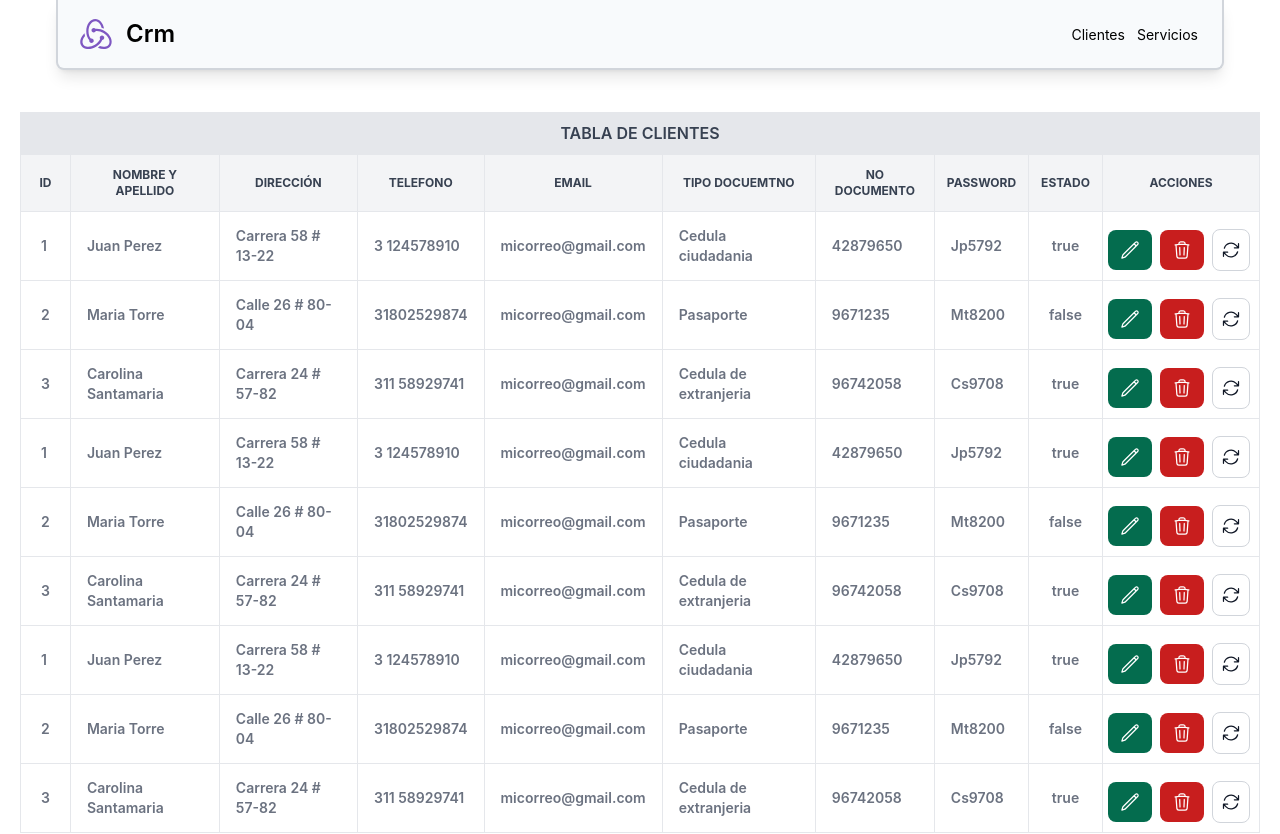
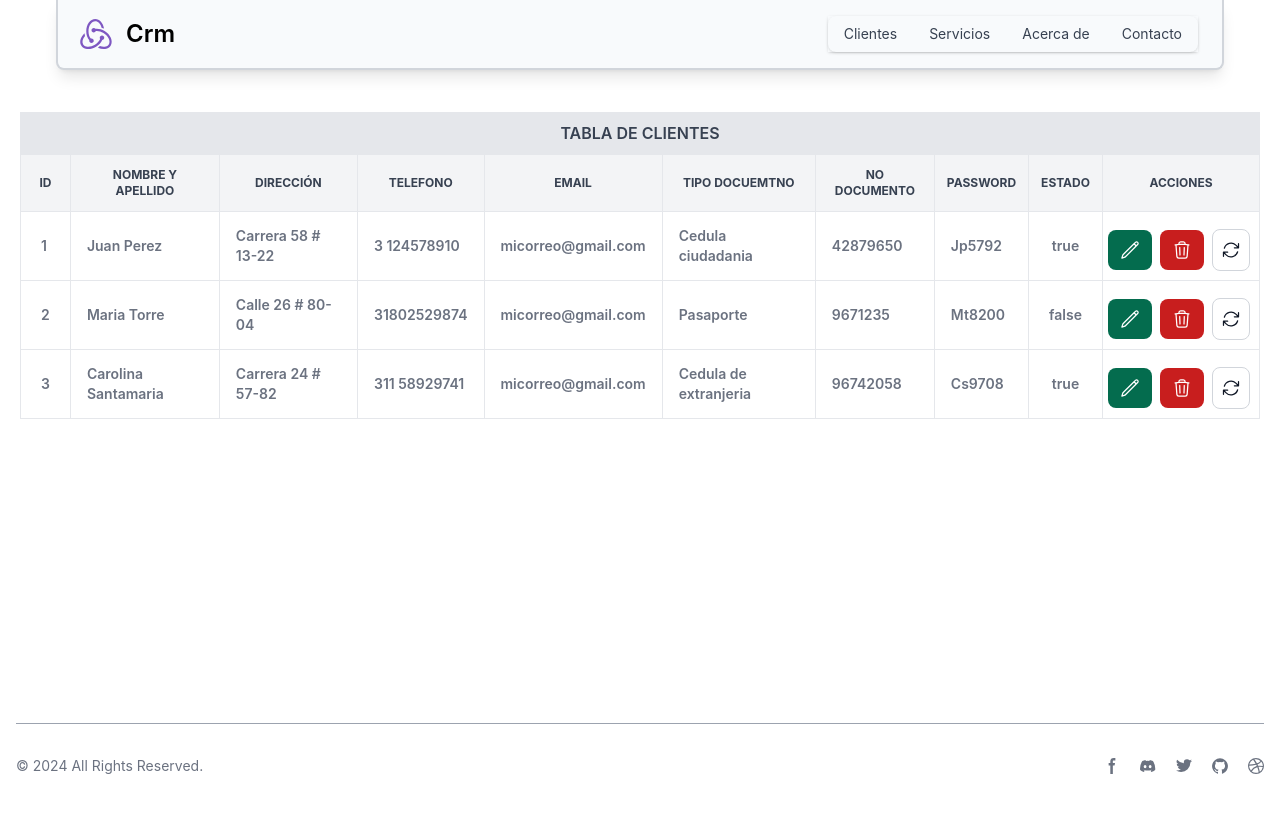
Before and after one commit to mandresblac/proyectoCrm, an Angular app: page /dashboard in a window 1280 px wide. Shown: the top 834 px of the page. After the commit the page ends 800 px from the top, so only its background shows below. Built offline with nearby package versions, Linux system fonts and the light colour scheme.

Commit message:
commit 21

```diff
--- a/src/app/pages/dashboard/dashboard.component.css
+++ b/src/app/pages/dashboard/dashboard.component.css
@@ -0,0 +1,4 @@
+.mostrarMenu {
+  transform: scaleX(20px);
+  transition: all 0.4;
+}
--- a/src/app/pages/dashboard/dashboard.component.html
+++ b/src/app/pages/dashboard/dashboard.component.html
@@ -11,24 +11,108 @@
       >
     </div>
 
-    <nav class="flex items-center justify-center gap-4 mr-6">
-      <ul class="flex gap-3">
-        <li>
+    <button
+      id="dropdownDefaultButton"
+      data-dropdown-toggle="dropdown"
+      class="bg-purple-700 hover:bg-purple-800 focus:ring-4 focus:outline-none focus:ring-blue-300 font-medium rounded-lg text-sm px-2 py-2 text-center inline-flex items-center dark:bg-purple-600 dark:hover:bg-purple-700 dark:focus:ring-blue-800 mr-6 sm:hidden"
+      type="button"
+    >
+      <svg
+        xmlns="http://www.w3.org/2000/svg"
+        fill="none"
+        viewBox="0 0 24 24"
+        stroke-width="1.5"
+        stroke="#fff"
+        class="w-6 h-6 sm:hidden"
+        (click)="mostrarMenu()"
+      >
+        <path
+          stroke-linecap="round"
+          stroke-linejoin="round"
+          d="M3.75 6.75h16.5M3.75 12h16.5m-16.5 5.25h16.5"
+        />
+      </svg>
+    </button>
+
+    <!-- Dropdown menu -->
+    <div
+      id="dropdown"
+      class="z-10 hidden bg-slate-50 divide-y divide-gray-100 rounded-lg w-auto sm:shadow dark:bg-gray-700 sm:block sm:!mr-6 sm:!static sm:!translate-x-0 sm:!translate-y-0"
+    >
+      <ul
+        class="py-0 text-sm text-gray-700 sm:shadow dark:text-gray-200 sm:flex"
+        aria-labelledby="dropdownDefaultButton"
+      >
+        <li class="sm:w-full sm:flex sm:items-center">
           <a
-            routerLink="clientes"
-            class="text-sm cursor-pointer hover:underline"
+            href="#"
+            class="block px-4 py-2 hover:bg-gray-100 dark:hover:bg-gray-600 dark:hover:text-white"
             >Clientes</a
           >
         </li>
-        <li>
+        <li class="w-full sm:flex sm:items-center">
+          <a
+            href="#"
+            class="block px-4 py-2 hover:bg-gray-100 dark:hover:bg-gray-600 dark:hover:text-white"
+            >Servicios</a
+          >
+        </li>
+        <li class="w-full sm:flex sm:items-center">
+          <a
+            href="#"
+            class="block px-4 py-2 hover:bg-gray-100 sm:whitespace-nowrap dark:hover:bg-gray-600 dark:hover:text-white"
+            >Acerca de</a
+          >
+        </li>
+        <li class="w-full sm:flex sm:items-center">
+          <a
+            href="#"
+            class="block px-4 py-2 hover:bg-gray-100 dark:hover:bg-gray-600 dark:hover:text-white"
+            >Contacto</a
+          >
+        </li>
+      </ul>
+    </div>
+
+    <!-- <svg
+      xmlns="http://www.w3.org/2000/svg"
+      fill="none"
+      viewBox="0 0 24 24"
+      stroke-width="1.5"
+      stroke="currentColor"
+      class="w-6 h-6 mr-6 cursor-pointer sm:hidden"
+      (click)="mostrarMenu()"
+    >
+      <path
+        stroke-linecap="round"
+        stroke-linejoin="round"
+        d="M3.75 6.75h16.5M3.75 12h16.5m-16.5 5.25h16.5"
+      />
+    </svg> -->
+
+    <!-- <nav
+      class="absolute bg-slate-300 top-16 z-0 right-0 w-full -translate-y-40 invisible sm:static sm:w-auto sm:flex sm:items-center sm:justify-center sm:gap-4 sm:mr-6 sm:bg-slate-50 sm:translate-y-0 sm:visible"
+      id="nav"
+    >
+      <ul
+        class="flex flex-col justify-center items-center sm:flex sm:flex-row sm:gap-3"
+      >
+        <li class="py-3 sm:py-0">
+          <a
+            routerLink="clientes"
+            class="text-base cursor-pointer hover:text-zinc-600 font-semibold sm:text-sm sm:hover:underline"
+            >Clientes</a
+          >
+        </li>
+        <li class="py-3 sm:py-0">
           <a
             routerLink="servicios"
-            class="text-sm cursor-pointer hover:underline"
+            class="text-base cursor-pointer hover:text-zinc-600 font-semibold sm:text-sm sm:hover:underline"
             >Servicios</a
           >
         </li>
       </ul>
-    </nav>
+    </nav> -->
   </header>
   <app-ver-clientes class="flex justify-center mt-28" />
 
--- a/src/app/pages/dashboard/dashboard.component.ts
+++ b/src/app/pages/dashboard/dashboard.component.ts
@@ -11,5 +11,8 @@ import { FooterComponent } from '../../shared/footer/footer.component';
   styleUrl: './dashboard.component.css'
 })
 export class DashboardComponent {
-
+  mostrarMenu() {
+    // const nav = document.querySelector('#nav');
+    // nav.classList.add("mostrarMenu");
+  }
 }
--- a/src/app/pages/ver-clientes/ver-clientes.component.ts
+++ b/src/app/pages/ver-clientes/ver-clientes.component.ts
@@ -48,72 +48,7 @@ export class VerClientesComponent implements OnInit {
         password: "Cs9708",
         estado: true
       },
-      {
-        id: 1,
-        nombre: "Juan Perez",
-        direccion: "Carrera 58 # 13-22",
-        telefono: "3 124578910",
-        email: "micorreo@gmail.com",
-        tipoDocumento: "Cedula ciudadania",
-        numeroDocumento: "42879650",
-        password: "Jp5792",
-        estado: true
-      },
-      {
-        id: 2,
-        nombre: "Maria Torre",
-        direccion: "Calle 26 # 80-04",
-        telefono: "31802529874",
-        email: "micorreo@gmail.com",
-        tipoDocumento: "Pasaporte",
-        numeroDocumento: "9671235",
-        password: "Mt8200",
-        estado: false
-      },
-      {
-        id: 3,
-        nombre: "Carolina Santamaria",
-        direccion: "Carrera 24 # 57-82",
-        telefono: "311 58929741",
-        email: "micorreo@gmail.com",
-        tipoDocumento: "Cedula de extranjeria",
-        numeroDocumento: "96742058",
-        password: "Cs9708",
-        estado: true
-      },
-      {
-        id: 1,
-        nombre: "Juan Perez",
-        direccion: "Carrera 58 # 13-22",
-        telefono: "3 124578910",
-        email: "micorreo@gmail.com",
-        tipoDocumento: "Cedula ciudadania",
-        numeroDocumento: "42879650",
-        password: "Jp5792",
-        estado: true
-      },
-      {
-        id: 2,
-        nombre: "Maria Torre",
-        direccion: "Calle 26 # 80-04",
-        telefono: "31802529874",
-        email: "micorreo@gmail.com",
-        tipoDocumento: "Pasaporte",
-        numeroDocumento: "9671235",
-        password: "Mt8200",
-        estado: false
-      },
-      {
-        id: 3,
-        nombre: "Carolina Santamaria",
-        direccion: "Carrera 24 # 57-82",
-        telefono: "311 58929741",
-        email: "micorreo@gmail.com",
-        tipoDocumento: "Cedula de extranjeria",
-        numeroDocumento: "96742058",
-        password: "Cs9708",
-        estado: true
-      }
+
     );
 
     // Iteracion de clientes
```
